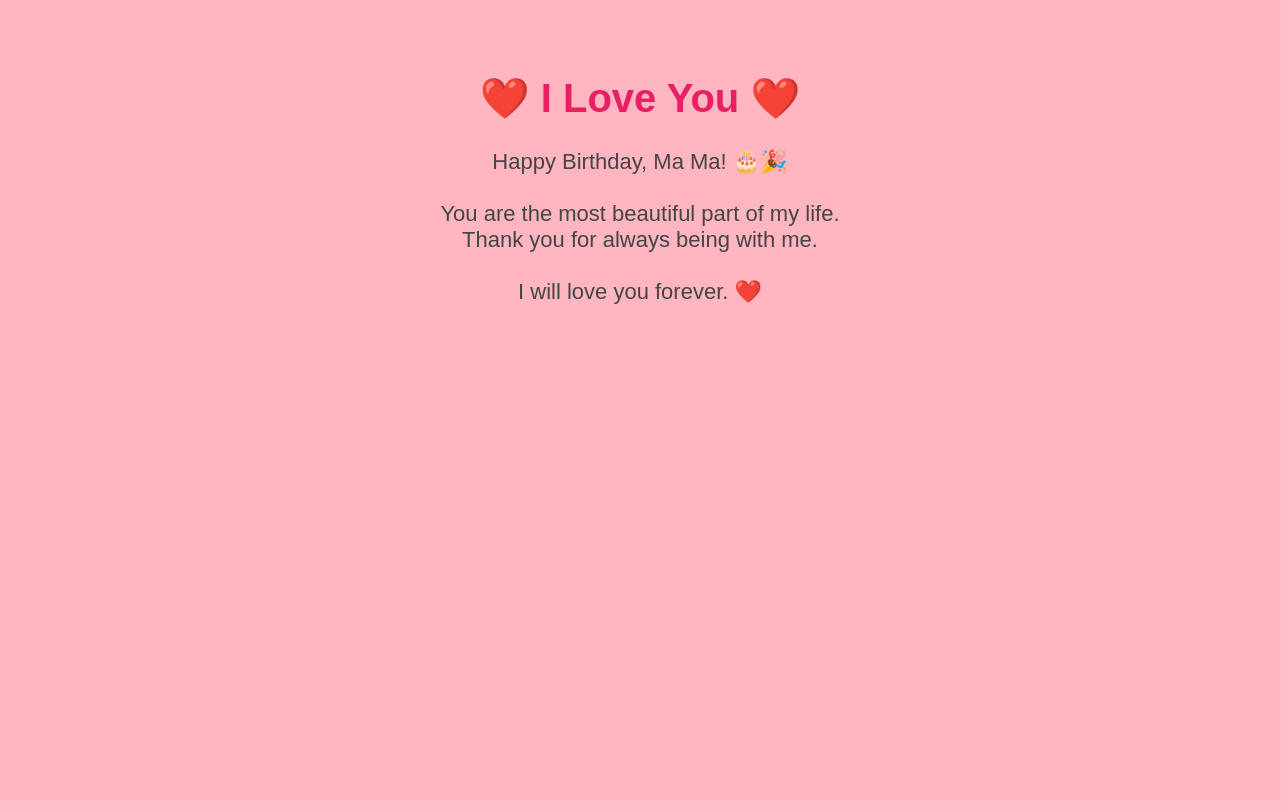
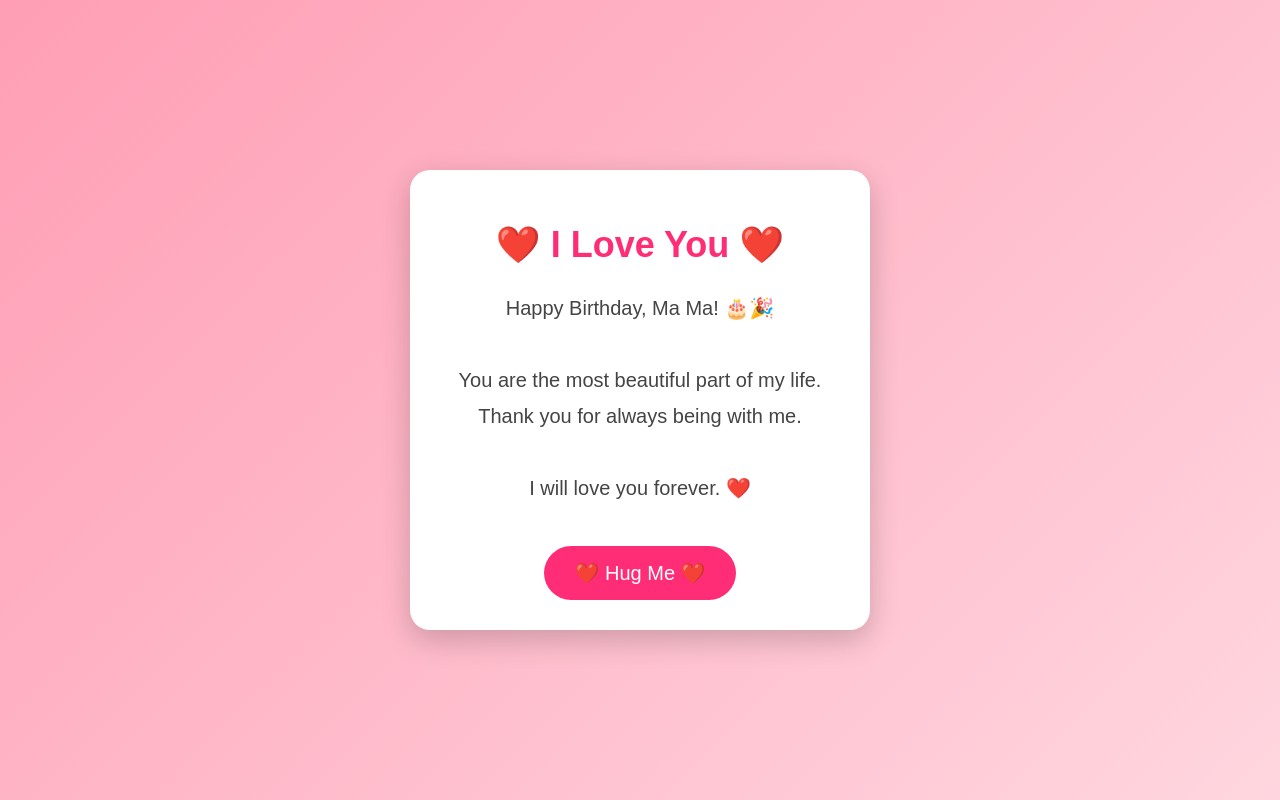
Before and after one commit to nwaynyeinchan/Birthday-Gift, a plain HTML site: page gift.html in a window 1280 px wide. Drawn offline with Linux system fonts and the light colour scheme.

Commit message:
Enhance gift.html with improved styling and content

```diff
--- a/gift.html
+++ b/gift.html
@@ -1,36 +1,78 @@
 <!DOCTYPE html>
-<html>
+<html lang="en">
 <head>
 <meta charset="UTF-8">
+<meta name="viewport" content="width=device-width, initial-scale=1.0">
 <title>For My Love ❤️</title>
+
 <style>
 body{
-background:#ffb6c1;
-font-family:Arial;
-text-align:center;
-padding:40px;
+    margin:0;
+    padding:0;
+    display:flex;
+    justify-content:center;
+    align-items:center;
+    height:100vh;
+    background:linear-gradient(135deg,#ff9eb5,#ffd6df);
+    font-family:Arial,sans-serif;
+    overflow:hidden;
 }
+
+.card{
+    background:white;
+    width:90%;
+    max-width:400px;
+    padding:30px;
+    border-radius:20px;
+    text-align:center;
+    box-shadow:0 10px 30px rgba(0,0,0,.2);
+}
+
 h1{
-color:#e91e63;
-font-size:40px;
+    color:#ff2d75;
+    font-size:36px;
 }
+
 p{
-font-size:22px;
-color:#444;
+    font-size:20px;
+    color:#444;
+    line-height:1.8;
+}
+
+button{
+    margin-top:20px;
+    padding:15px 30px;
+    border:none;
+    border-radius:30px;
+    background:#ff2d75;
+    color:white;
+    font-size:20px;
+    cursor:pointer;
 }
 </style>
+
 </head>
+
 <body>
 
+<div class="card">
 <h1>❤️ I Love You ❤️</h1>
 
 <p>
 Happy Birthday, Ma Ma! 🎂🎉<br><br>
+
 You are the most beautiful part of my life.<br>
+
 Thank you for always being with me.<br><br>
 
 I will love you forever. ❤️
 </p>
 
+<button onclick="alert('Happy Birthday My Love ❤️')">
+❤️ Hug Me ❤️
+</button>
+
+</div>
+
 </body>
 </html>
```
